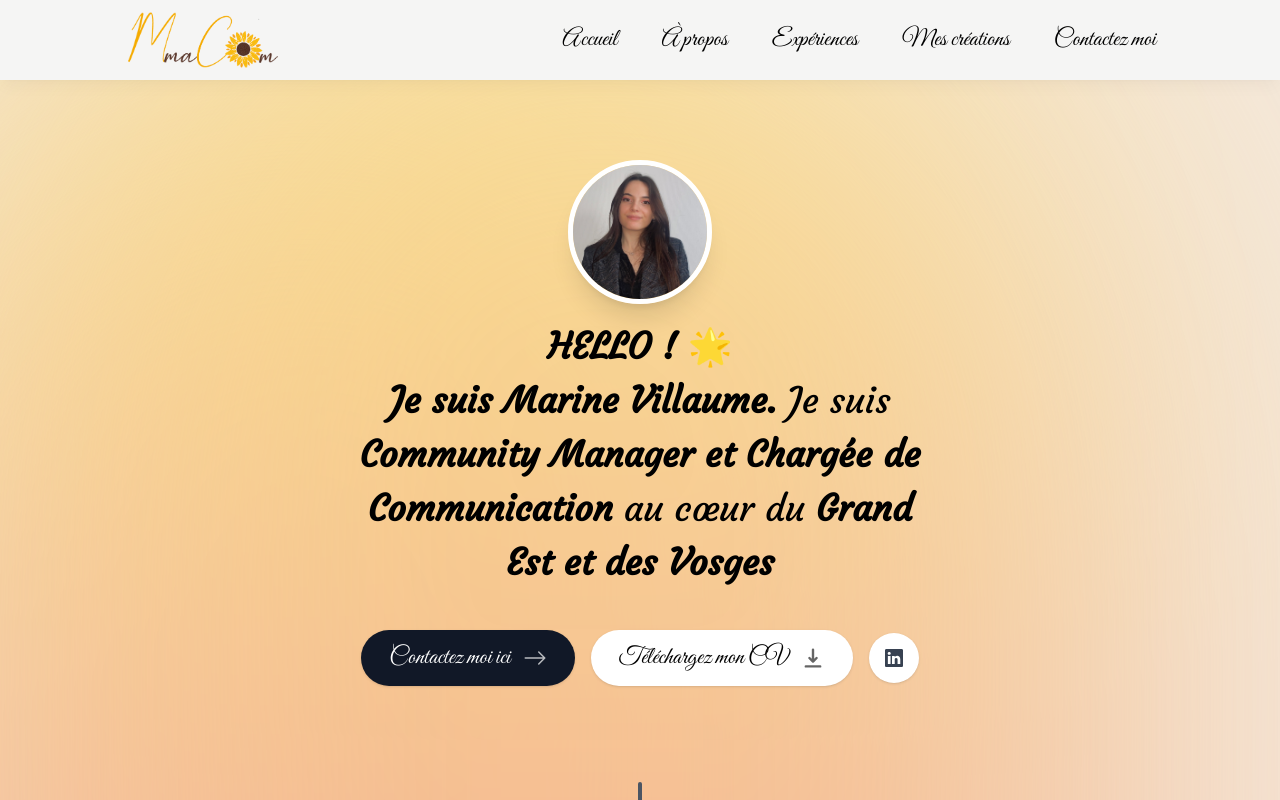
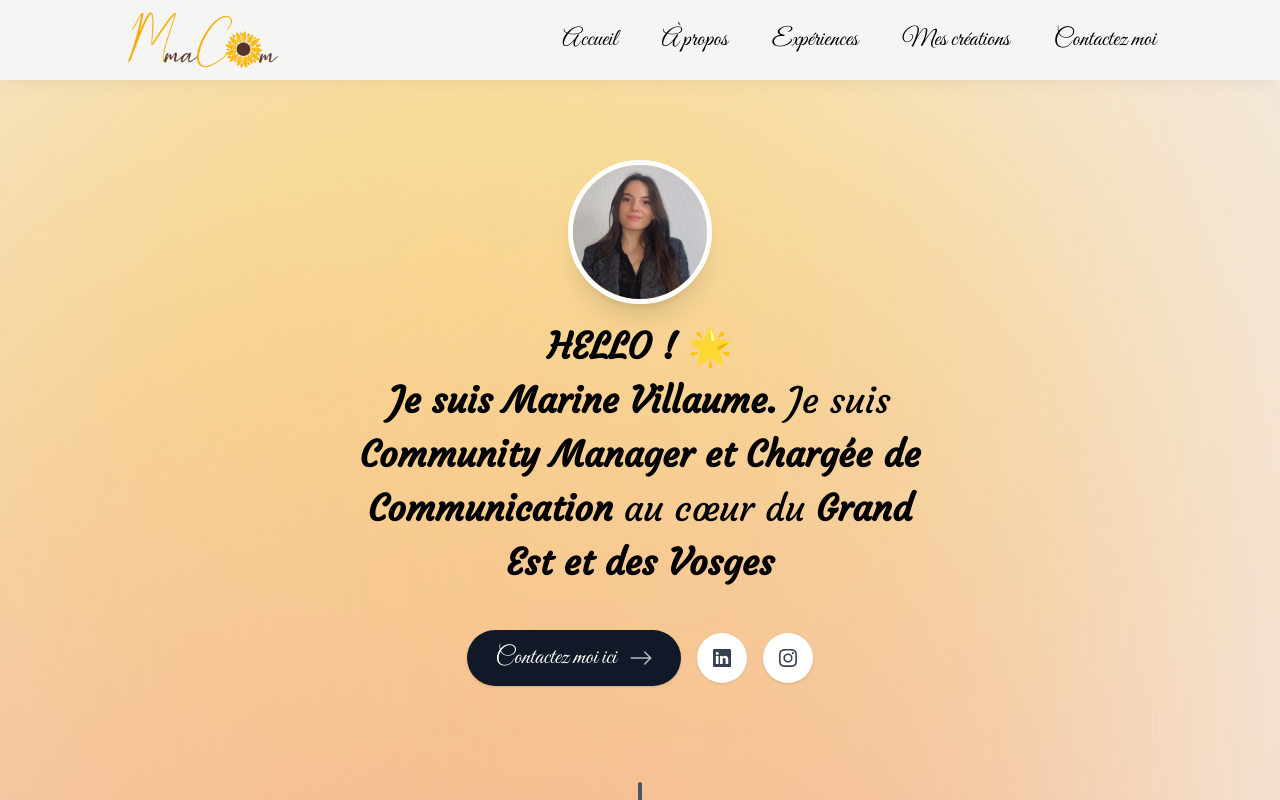
Before and after one commit to paulo-epi/portfolio-marine.v, a Next.js app: page / in a window 1280 px wide. Shown: the top 800 px of the page. Built offline with nearby package versions, Linux system fonts and the light colour scheme.

Commit message:
feat: add Instagram link to home intro section

```diff
--- a/src/app/home/home-intro.tsx
+++ b/src/app/home/home-intro.tsx
@@ -4,7 +4,7 @@ import Image from "next/image";
 import React, { useEffect, useState } from "react";
 import { motion } from "framer-motion";
 import Link from "next/link";
-import { BsArrowRight, BsLinkedin } from "react-icons/bs";
+import { BsArrowRight, BsInstagram, BsLinkedin } from "react-icons/bs";
 import { HiDownload } from "react-icons/hi";
 
 import profilPicture from "@/app/pp.jpg"
@@ -84,14 +84,14 @@ const Intro = () => {
           <BsArrowRight className="opacity-70 group-hover:translate-x-1 transition" />
         </Link>
 
-        <a
+        {/* <a
           className="font-great_vibes text-2xl group bg-white text-black px-7 py-3 flex items-center gap-3 rounded-full outline-none focus:scale-110 hover:scale-110 active:scale-105 transition cursor-pointer border-black shadow"
           href="/assets/resume.pdf"
           download
         >
           Téléchargez mon CV{" "}
           <HiDownload className="opacity-60 group-hover:translate-y-1 transition" />
-        </a>
+        </a> */}
 
         <a
           className="bg-white p-4 text-gray-700 hover:text-gray-950 flex items-center gap-3 rounded-full focus:scale-[1.15] hover:scale-[1.15] active:scale-105 transition cursor-pointer borderBlack shadow"
@@ -101,6 +101,15 @@ const Intro = () => {
         >
           <BsLinkedin />
         </a>
+
+        <a
+          className="bg-white p-4 text-gray-700 hover:text-gray-950 flex items-center gap-3 rounded-full focus:scale-[1.15] hover:scale-[1.15] active:scale-105 transition cursor-pointer borderBlack shadow"
+          href="https://www.instagram.com/marine.villaume/"
+          target="_blank"
+          rel="noopener noreferrer"
+        >
+          <BsInstagram />
+        </a>
       </motion.div>
     </section>
   );
```
